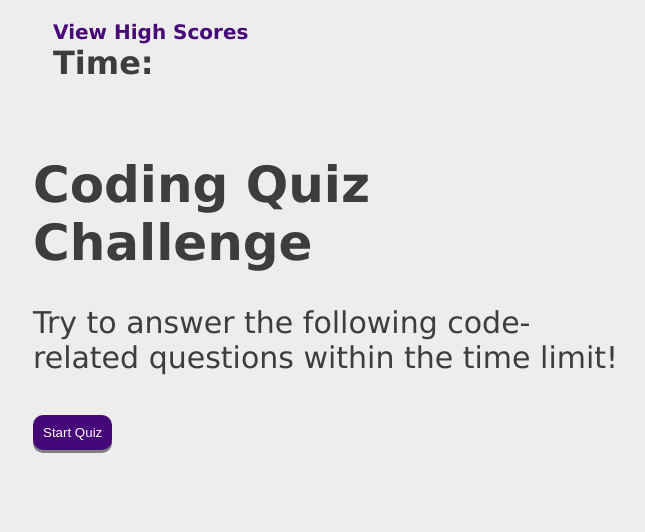
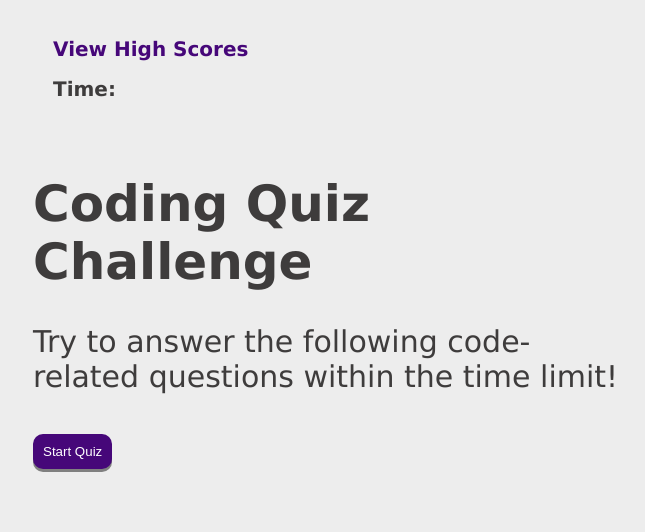
Before and after one commit to mflanigan13/code-quiz, a plain HTML site: page index.html in a window 1280 px wide. Shown: the whole page, without its empty margins (307-952 px from the left). Drawn offline with Linux system fonts and the light colour scheme.

Commit message:
fixing bugs

```diff
--- a/assets/script.js
+++ b/assets/script.js
@@ -25,6 +25,7 @@ backBtn.addEventListener("click", function(){
 var questionEl = document.getElementById("question-container");
 var endContainerEl = document.getElementById("end-container");
 var highScoreContainerEl = document.getElementById("high-score-container");
+var viewHighScoreEl = document.getElementById("view-high-scores");
 var showScoreEl = document.getElementById("show-score");
 var scoreArray = [];
 var answerbuttonsEl = document.getElementById("answer-buttons");
@@ -121,10 +122,6 @@ function formSubmit(){
 };
 
 
-/*
-    displayHighScore() is a function which iterates over the items stored within the localStore
-    and adds each ofthem to a array. The array is then sorted from high to low based on each initials scores.
-*/
 function displayHighScore(){
 
     for (let i = 0; i < localStorage.length; i++) {
--- a/assets/style.css
+++ b/assets/style.css
@@ -22,11 +22,10 @@ body {
     display: none;
 }
 
-
 /* Header */
 header {
     display: flex;
-    justify-content: space-between;
+    justify-content: space-around;
     margin: auto;
     width: 85%;
 }
@@ -38,11 +37,13 @@ header h2 {
 }
 
 .timer {
-    font-size: 2.0rem;
+    font-size: 20px;
     color: var(--primary);
-    display: inline;
-    text-align: right;
     padding-right: 20px;
+}
+
+.view-high-scores {
+    float: left;
 }
 
 /*Main content */
```
